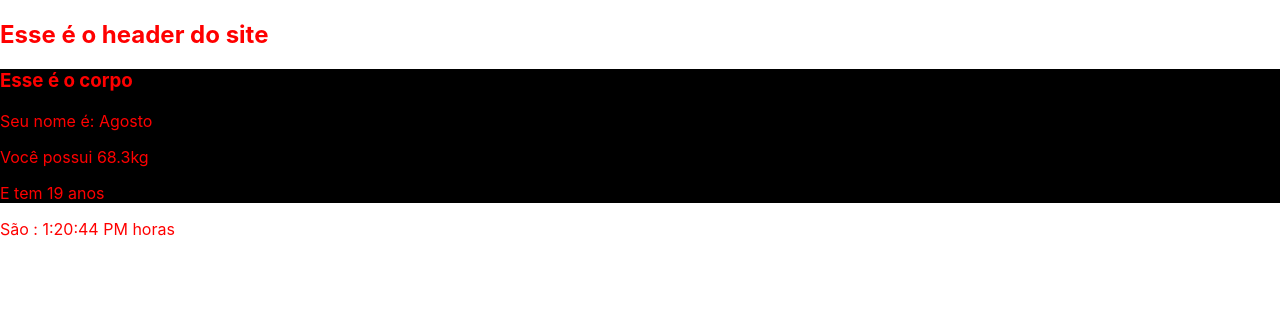
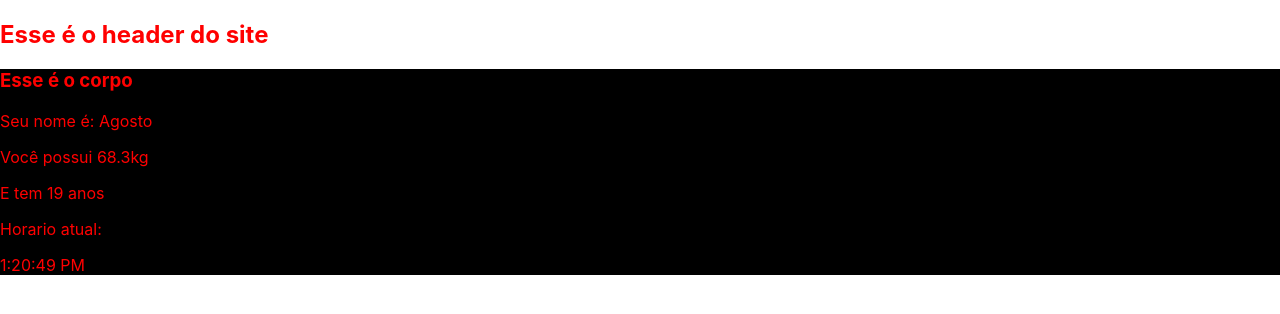
Before and after one commit to agostin-afk/projeto_hackathon, a React (Create React App) app in the folder React/app01/: page / in a window 1280 px wide. Shown: the top 314 px of the page. Built offline with nearby package versions, Linux system fonts and the light colour scheme.

Commit message:
Solução do problema do relógio
chat-gpt salvando muitokkkkkkkkkk

```diff
--- a/React/app01/src/App.js
+++ b/React/app01/src/App.js
@@ -1,8 +1,6 @@
-import logo from './logo.svg';
 import './App.css';
 import Header from './header';
 import Corpo from './corpo';
-import Relogio from './Relogio'
 
 function App() {
   const nome = "Agosto";
@@ -16,7 +14,6 @@ function App() {
     idade={idade}
     peso={peso}
     />
-    <Relogio/>
     </section>
   );
 }
--- a/React/app01/src/Relogio.js
+++ b/React/app01/src/Relogio.js
@@ -1,7 +1,21 @@
-import React from 'react';
+import React, { useState, useEffect } from 'react';
 
-export default function Relogio(){
-    return(
-        <p id='relogio'>São : {new Date().toLocaleTimeString()} horas</p>
-    )
+export default function Clock() {
+  const [time, setTime] = useState(new Date());
+
+  useEffect(() => {
+    const intervalId = setInterval(() => {
+      setTime(new Date());
+    }, 1000);
+
+    return () => {
+      clearInterval(intervalId);
+    };
+  }, []);
+
+  const formattedTime = time.toLocaleTimeString();
+
+  return (
+      <p>{formattedTime}</p>
+  );
 }
--- a/React/app01/src/corpo.js
+++ b/React/app01/src/corpo.js
@@ -1,5 +1,5 @@
 import React from 'react'
-
+import Relogio from  './Relogio'
 export default function Corpo(props){
     return(
         <section class='Corpo'>
@@ -7,6 +7,7 @@ export default function Corpo(props){
             <p>Seu nome é: {props.nome}</p>
             <p>Você possui {props.peso}kg</p>
             <p>E tem {props.idade} anos</p>
+            <p>Horario atual:<Relogio/></p>
 
         </section>
     )
```
